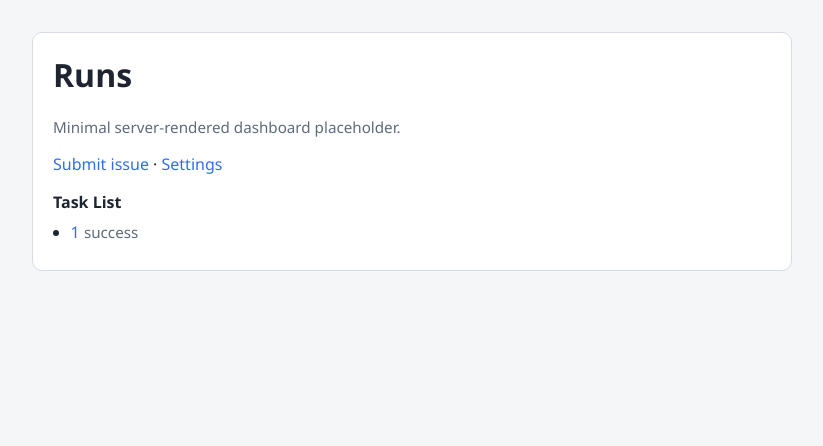
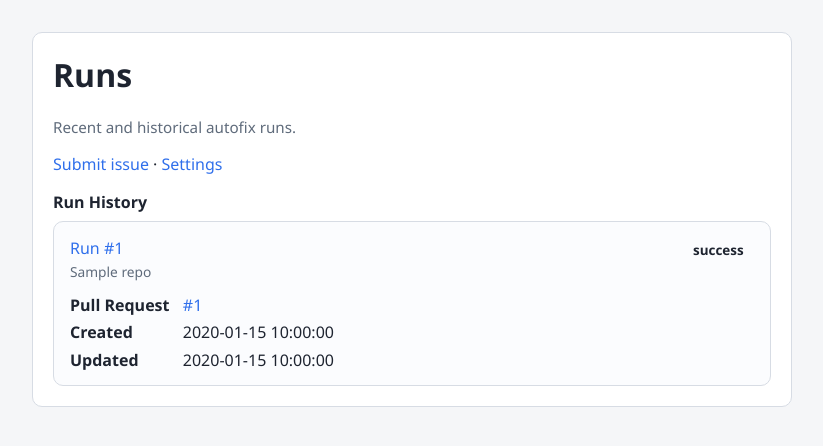
Before and after one commit to sun-praise/software-factory, a FastAPI app: template app/templates/index.html in a window 1280 px wide. Shown: the top 446 px of the page, without its empty margins (228-1051 px from the left). Run offline with FastAPI, Linux system fonts and the light colour scheme; the template is opened without the code that fills it: most values are stand-ins (such as "Sample title", 1, 10 or a date in 2020).

Commit message:
feat: show run history on homepage

```diff
--- a/app/static/app.css
+++ b/app/static/app.css
@@ -195,3 +195,65 @@ button:hover {
   margin-top: 0.2rem;
   font-size: 0.86rem;
 }
+
+.run-list {
+  list-style: none;
+  margin: 0;
+  padding: 0;
+  display: grid;
+  gap: 0.85rem;
+}
+
+.run-card {
+  border: 1px solid var(--border);
+  border-radius: 10px;
+  padding: 0.9rem 1rem;
+  background: #fbfcfe;
+}
+
+.run-card-head {
+  display: flex;
+  align-items: flex-start;
+  justify-content: space-between;
+  gap: 0.75rem;
+  margin-bottom: 0.8rem;
+}
+
+.run-meta {
+  grid-template-columns: 100px 1fr;
+}
+
+.status-pill {
+  display: inline-flex;
+  align-items: center;
+  border-radius: 999px;
+  padding: 0.25rem 0.65rem;
+  font-size: 0.84rem;
+  font-weight: 600;
+  white-space: nowrap;
+}
+
+.status-pill.queued {
+  color: #6b5200;
+  background: #fff3c4;
+}
+
+.status-pill.running {
+  color: #0b4f85;
+  background: #dcefff;
+}
+
+.status-pill.success {
+  color: #0f5132;
+  background: #dff5e7;
+}
+
+.status-pill.failed {
+  color: #842029;
+  background: #f8d7da;
+}
+
+.status-pill.retry {
+  color: #5f3a8d;
+  background: #ece2ff;
+}
--- a/app/templates/index.html
+++ b/app/templates/index.html
@@ -10,23 +10,42 @@
     <main class="container">
       <header>
         <h1>Runs</h1>
-        <p class="muted">Minimal server-rendered dashboard placeholder.</p>
+        <p class="muted">Recent and historical autofix runs.</p>
         <p><a href="/issues">Submit issue</a> · <a href="/settings">Settings</a></p>
       </header>
 
       <section>
-        <h2>Task List</h2>
+        <h2>Run History</h2>
         {% if runs and runs|length > 0 %}
-        <ul class="list">
+        <ul class="run-list">
           {% for run in runs %}
-          <li>
-            <a href="/runs/{{ run.id }}">{{ run.id }}</a>
-            <span class="muted">{{ run.status | default("pending") }}</span>
+          <li class="run-card">
+            <div class="run-card-head">
+              <div>
+                <a href="/runs/{{ run.id }}">Run #{{ run.id }}</a>
+                <div class="tiny muted">{{ run.repo }}</div>
+              </div>
+              <span class="status-pill {{ run.status_class }}">
+                {{ run.status | default("pending") }}
+              </span>
+            </div>
+            <dl class="meta run-meta">
+              <dt>Pull Request</dt>
+              <dd>
+                <a href="{{ run.pr_url }}" target="_blank" rel="noreferrer">
+                  #{{ run.pr_number }}
+                </a>
+              </dd>
+              <dt>Created</dt>
+              <dd>{{ run.created_at }}</dd>
+              <dt>Updated</dt>
+              <dd>{{ run.updated_at }}</dd>
+            </dl>
           </li>
           {% endfor %}
         </ul>
         {% else %}
-        <p class="empty">No runs yet. This is a placeholder for M1.</p>
+        <p class="empty">No runs yet.</p>
         {% endif %}
       </section>
     </main>
```
Also changed, not shown: app/routes/web.py (+15 -0 lines).
